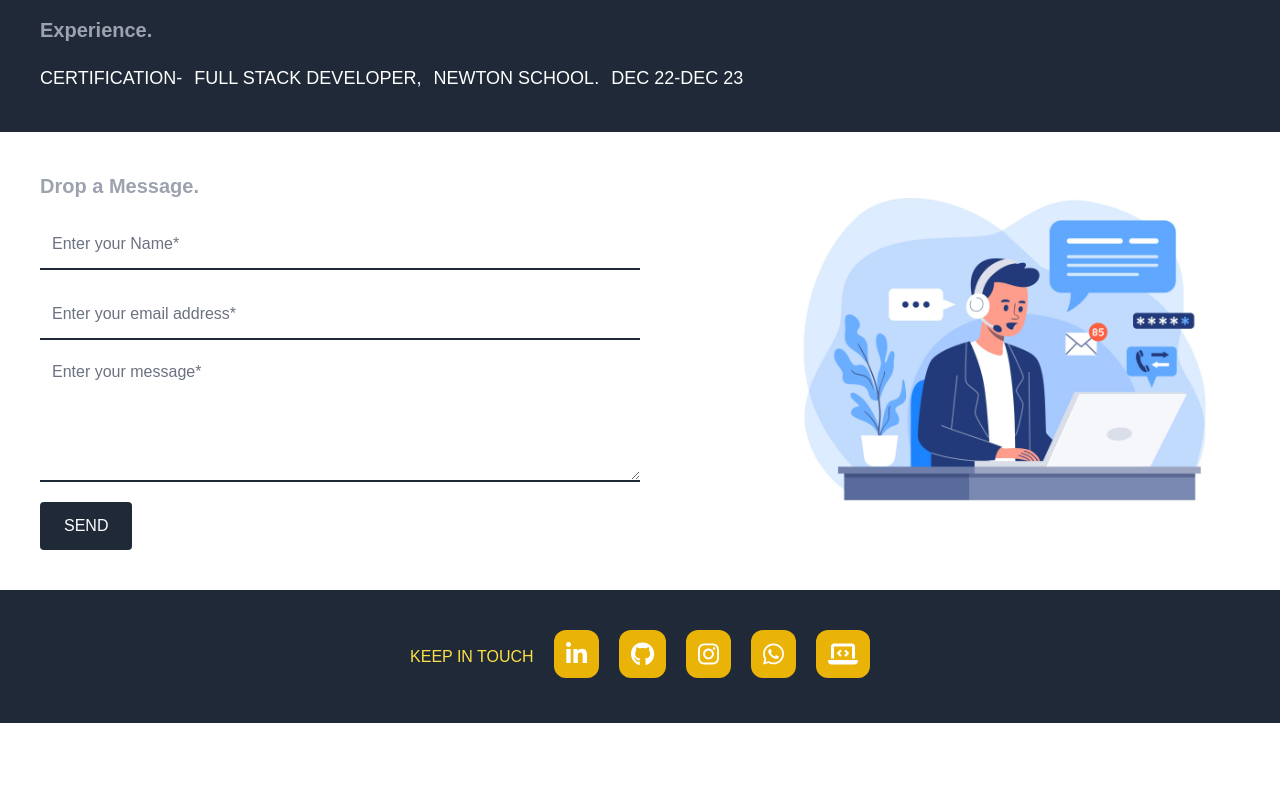
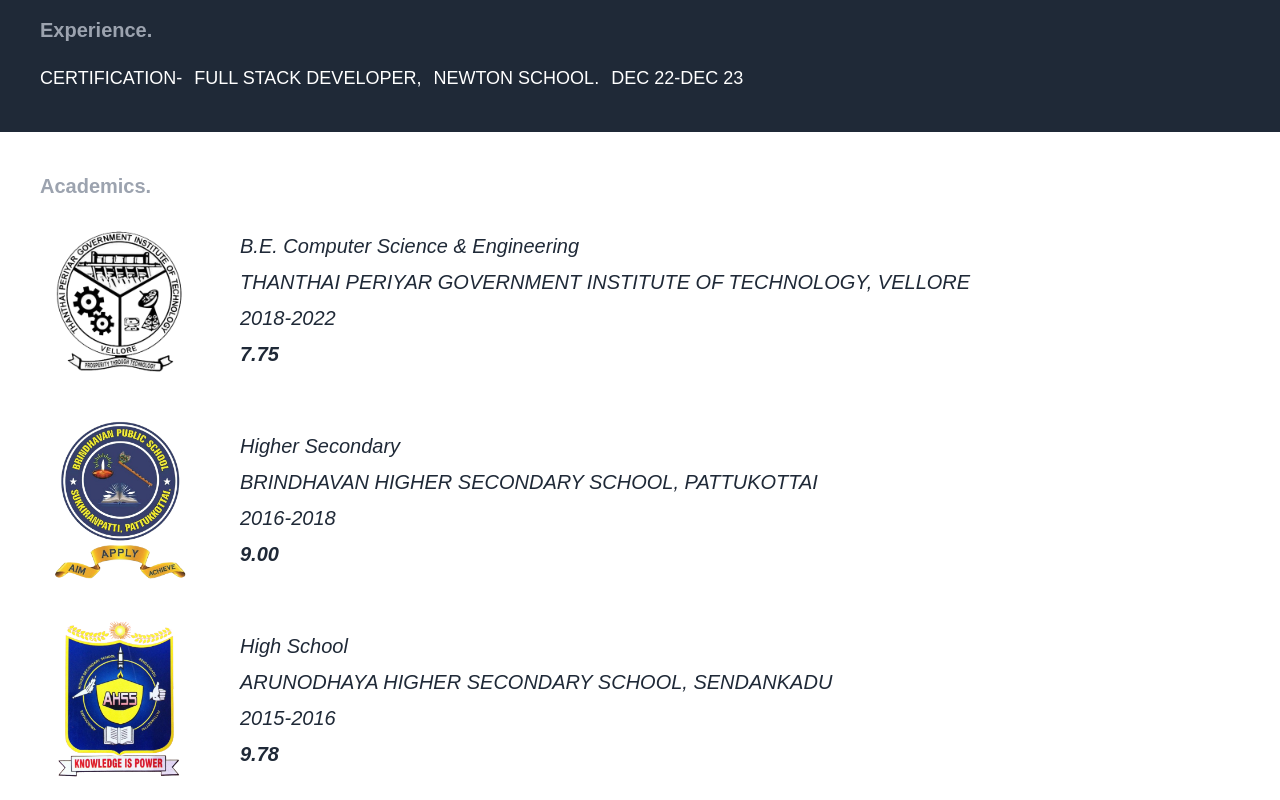
Before and after one commit to Aswath1708/portfolio, a React (Create React App) app: page / in a window 1280 px wide. Shown: the part 1800-2600 px from the top of the page. Before the commit the page ends 2523 px from the top, so only its background shows below. Built offline with nearby package versions, Linux system fonts and the light colour scheme.

Commit message:
added academics section

```diff
--- a/src/App.js
+++ b/src/App.js
@@ -9,6 +9,7 @@
 import Projects from "./components/Projects";
 import Skills from "./components/Skills";
 import { getTechSkills } from "./utils/getSkills";
+import Academics from "./components/Academics";
 
 export const burgerContext = createContext();
 
@@ -19,16 +20,15 @@
   return (
     <burgerContext.Provider value={{ burgerRef }}>
       <div>
-        {/* <div className="h-screen flex flex-col"> */}
-          <NavBar />
-          <Hamburger />
-          <About />
-        {/* </div> */}
+        <NavBar />
+        <Hamburger />
+        <About />
         <Projects />
         <div className="md:bg-skills-bg bg-no-repeat bg-[center_right_5rem]">
           <Skills {...techSkills} />
         </div>
         <Experience />
+        <Academics />
         <ContactMe />
         <Footer />
       </div>
--- a/src/components/Academics.jsx
+++ b/src/components/Academics.jsx
@@ -1,13 +1,32 @@
 import React from "react";
+import { getAcademics } from "../utils/getAcademics";
 
 const Academics = () => {
+  const academics = getAcademics();
+
   return (
-    <div>
-      <h1>Academics</h1>
-      <ul>
-        <li>
-          <p></p>
-        </li>
+    <div className="p-10" id="academics">
+      <h1 className="font-black text-xl text-gray-400 mb-5">Academics.</h1>
+      <ul className="flex flex-col gap-10">
+        {academics.map(
+          ({ institution, education, logo, from, to, cgpa }, i) => {
+            return (
+              <li key={i} className="flex md:flex-row flex-col items-center gap-10">
+                <div className="h-40 w-40 flex flex-row justify-center">
+                  <img src={logo} alt="institution title" className="h-full" />
+                </div>
+                <div className="text-gray-800 text-xl md:text-left text-center flex flex-col gap-2 font-medium italic">
+                  <p >{education}</p>
+                  <p>{institution}</p>
+                  <p>
+                    {from}-{to}
+                  </p>
+                  <p className="font-bold">{cgpa}</p>
+                </div>
+              </li>
+            );
+          }
+        )}
       </ul>
     </div>
   );
--- a/src/components/Hamburger.jsx
+++ b/src/components/Hamburger.jsx
@@ -8,24 +8,29 @@
 const Hamburger = () => {
   const navLinks = getNavLinks();
   const { burgerRef } = useContext(burgerContext);
+
+  const handleClick = () => {
+    window.scrollTo({ top: 0, left: 0, behavior: "smooth" });
+    burgerRef.current.style.display = "none";
+  };
+
   return (
     <div
       ref={burgerRef}
       className="hidden fixed right-0 h-screen md:w-[50vw] w-[75vw] bg-gray-800 text-gray-500 flex-row justify-between p-10 text-lg z-10 md:animate-wiggleHalf animate-wiggleQuarterHalf"
     >
       <ul className="flex flex-col justify-center gap-5">
-        <li
-          className="cursor-pointer"
-          onClick={() =>
-            window.scrollTo({ top: 0, left: 0, behavior: "smooth" })
-          }
-        >
+        <li className="cursor-pointer" onClick={handleClick}>
           <p>HOME</p>
         </li>
         {navLinks.map(({ link, text }, i) => {
           return (
             <li key={i}>
-              <AnchorLink offset={() => 100} href={link} onClick={()=>burgerRef.current.style.display="none"}>
+              <AnchorLink
+                offset={() => 100}
+                href={link}
+                onClick={() => (burgerRef.current.style.display = "none")}
+              >
                 {text}
               </AnchorLink>
             </li>
--- a/src/utils/getAcademics.js
+++ b/src/utils/getAcademics.js
@@ -8,7 +8,7 @@
       institution:
         "THANTHAI PERIYAR GOVERNMENT INSTITUTE OF TECHNOLOGY, VELLORE",
       logo: tpgit,
-      education: "",
+      education: "B.E. Computer Science & Engineering",
       from: "2018",
       to: "2022",
       cgpa: "7.75",
@@ -16,7 +16,7 @@
     {
       institution: "BRINDHAVAN HIGHER SECONDARY SCHOOL, PATTUKOTTAI",
       logo: bhss,
-      education: "",
+      education: "Higher Secondary",
       from: "2016",
       to: "2018",
       cgpa: "9.00",
@@ -24,7 +24,7 @@
     {
       institution: "ARUNODHAYA HIGHER SECONDARY SCHOOL, SENDANKADU",
       logo: ahss,
-      education: "",
+      education: "High School",
       from: "2015",
       to: "2016",
       cgpa: "9.78",
--- a/src/utils/getNavLinks.js
+++ b/src/utils/getNavLinks.js
@@ -1,6 +1,6 @@
 export const getNavLinks = () => [
-
   { text: "PROJECTS", link: "#projects" },
-  {text:"SKILLS",link:"#skills"},
-  { text: "CONTACT", link: "#contact" }
+  { text: "SKILLS", link: "#skills" },
+  { text: "ACADEMICS", link: "#academics" },
+  { text: "CONTACT", link: "#contact" },
 ];
```
